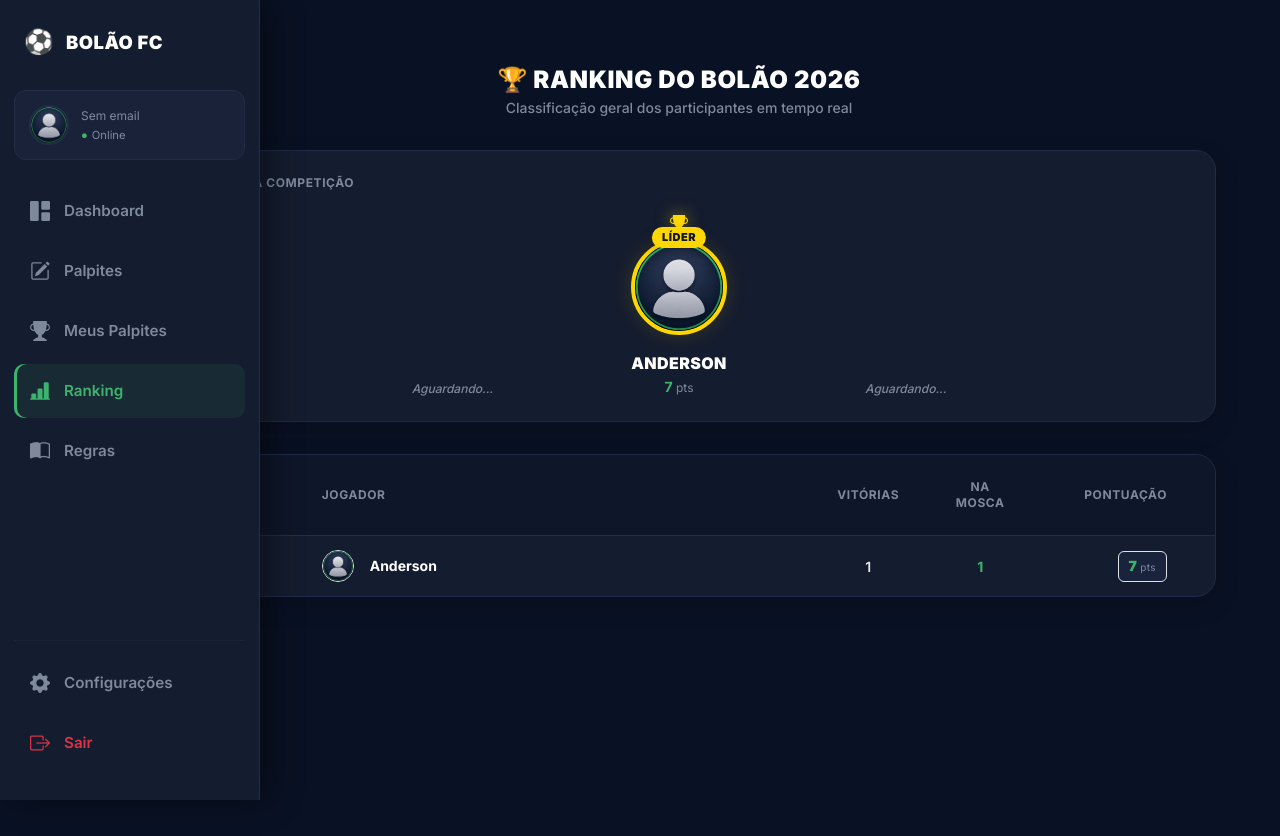
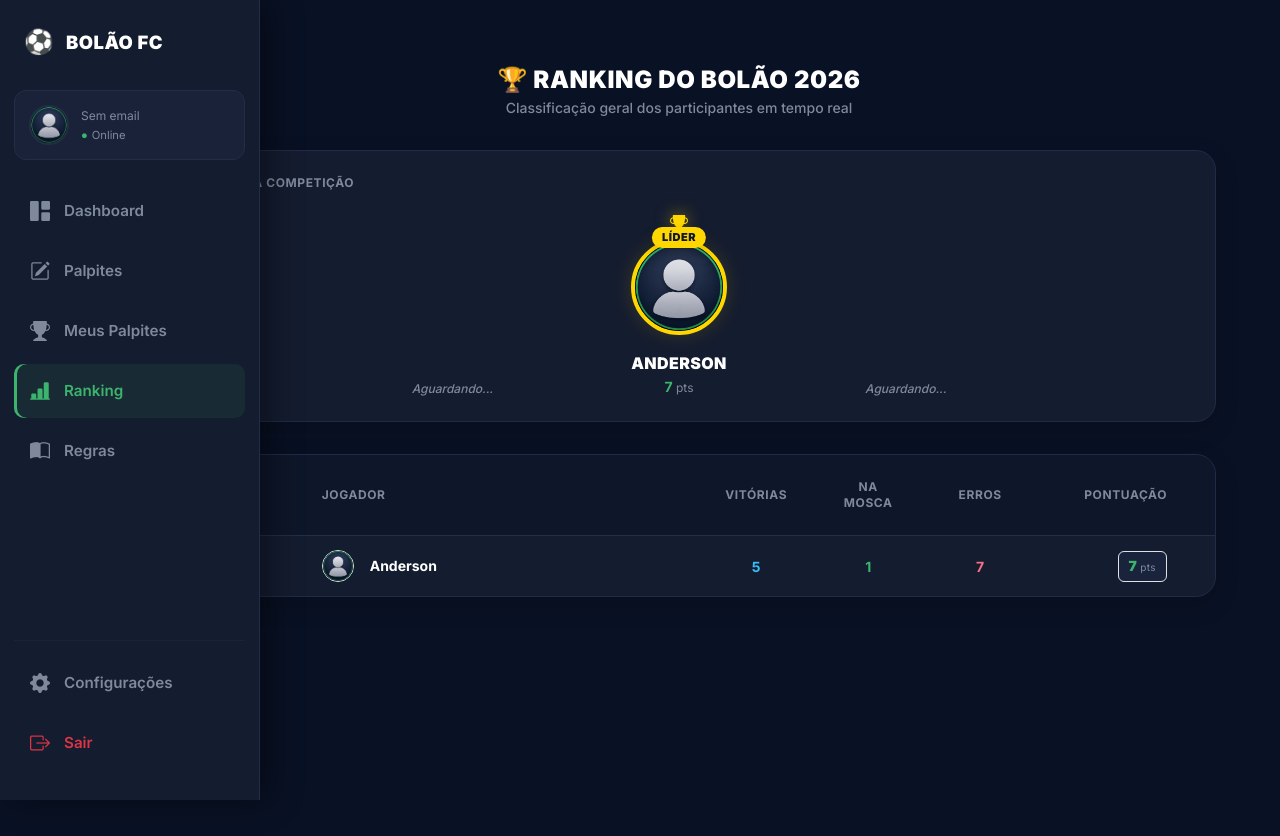
Before and after one commit to anderson-santos10/bolao-amigo, a Django app: page /ranking/ in a window 1280 px wide. Shown: the top 836 px of the page. Run offline with Django 5.2, Linux system fonts and the light colour scheme; data comes from the database, SQL or seed files in the repository; some libraries are stand-ins or nearby versions.

Commit message:
corrige variáveis do ranking e alinhamento com cores

```diff
--- a/campeonatos/templates/campeonatos/ranking.html
+++ b/campeonatos/templates/campeonatos/ranking.html
@@ -156,6 +156,7 @@
                             <th class="py-4 px-4 text-xs font-bold uppercase tracking-wider text-secundario text-left">Jogador</th>
                             <th class="py-4 px-4 text-xs font-bold uppercase tracking-wider text-secundario text-center w-28">Vitórias</th>
                             <th class="py-4 px-4 text-xs font-bold uppercase tracking-wider text-secundario text-center w-28">Na Mosca</th>
+                            <th class="py-4 px-4 text-xs font-bold uppercase tracking-wider text-secundario text-center w-28">Erros</th>
                             <th class="py-4 px-5 text-xs font-bold uppercase tracking-wider text-secundario text-end w-32">Pontuação</th>
                         </tr>
                     </thead>
@@ -201,21 +202,28 @@
                                 </div>
                             </td>
 
-                            <!-- Coluna Vitórias (Centralizada) -->
+                            <!-- Coluna Vitórias (Centralizada) -> Cor: Azul Celeste -->
                             <td class="py-3.5 px-4 text-center">
-                                <span class="text-sm font-semibold text-white opacity-90">
+                                <span class="text-sm font-bold text-sky-400">
                                     {{ p.vitorias_certas|default:0 }}
                                 </span>
                             </td>
 
-                            <!-- Coluna Na Mosca (Centralizada) -->
+                            <!-- Coluna Na Mosca (Centralizada) -> Cor: Verde -->
                             <td class="py-3.5 px-4 text-center">
                                 <span class="text-sm font-bold text-verde">
                                     {{ p.acertos_cheios|default:0 }}
                                 </span>
                             </td>
 
-                            <!-- Coluna Pontuação -->
+                            <!-- Coluna Erros (Centralizada) -> Cor: Vermelho/Rose -->
+                            <td class="py-3.5 px-4 text-center">
+                                <span class="text-sm font-bold text-rose-400">
+                                    {{ p.erros|default:0 }}
+                                </span>
+                            </td>
+
+                            <!-- Coluna Pontuação -> Cor: Verde Destacado -->
                             <td class="py-3.5 px-5 text-end">
                                 <span class="text-sm font-black text-verde tracking-wide bg-[#19233c] px-2.5 py-1 rounded-md border border-custom inline-block">
                                     {{ p.pontuacao_total }} <span class="text-[10px] text-secundario font-normal">pts</span>
@@ -225,7 +233,7 @@
                         </tr>
                         {% empty %}
                         <tr>
-                            <td colspan="5" class="text-center text-secundario text-xs font-medium py-12">
+                            <td colspan="6" class="text-center text-secundario text-xs font-medium py-12">
                                 <i class="bi bi-info-circle text-xl block mb-2 opacity-50"></i>
                                 Nenhum competidor pontuou no ranking até o momento.
                             </td>
--- a/campeonatos/views.py
+++ b/campeonatos/views.py
@@ -154,12 +154,17 @@ def ranking(request):
 
         vitorias_certas = 0
         acertos_cheios = 0
+        erros = 0
+
+        jogos_encerrados = 0
 
         for p in palpites:
             jogo = p.jogo
 
             if not jogo.encerrado:
                 continue
+
+            jogos_encerrados += 1
 
             # 🎯 placar exato
             if (
@@ -170,12 +175,39 @@ def ranking(request):
                 acertos_cheios += 1
                 continue
 
+            # 🧠 resultado do jogo real
+            if jogo.gols_casa > jogo.gols_visitante:
+                resultado_real = "casa"
+            elif jogo.gols_casa < jogo.gols_visitante:
+                resultado_real = "visitante"
+            else:
+                resultado_real = "empate"
+
+            # 🧠 resultado do palpite
+            if p.gols_casa > p.gols_visitante:
+                resultado_palpite = "casa"
+            elif p.gols_casa < p.gols_visitante:
+                resultado_palpite = "visitante"
+            else:
+                resultado_palpite = "empate"
+
+            # 🧮 vitória (acertou resultado, mesmo sem placar exato)
+            if resultado_palpite == resultado_real:
+                vitorias_certas += 1
+            else:
+                erros += 1
+
+        # 📊 pendentes (total jogos - palpites válidos)
+        total_jogos = Jogo.objects.filter(encerrado=True).count()
+        jogos_pendentes = max(total_jogos - jogos_encerrados, 0)
+
         profile.vitorias_certas = vitorias_certas
         profile.acertos_cheios = acertos_cheios
+        profile.erros = erros
+        profile.jogos_pendentes = jogos_pendentes
 
         ranking_final.append(profile)
 
-    # ordena por pontuação
     ranking_final.sort(key=lambda x: x.pontuacao_total, reverse=True)
 
     return render(request, 'campeonatos/ranking.html', {
```
